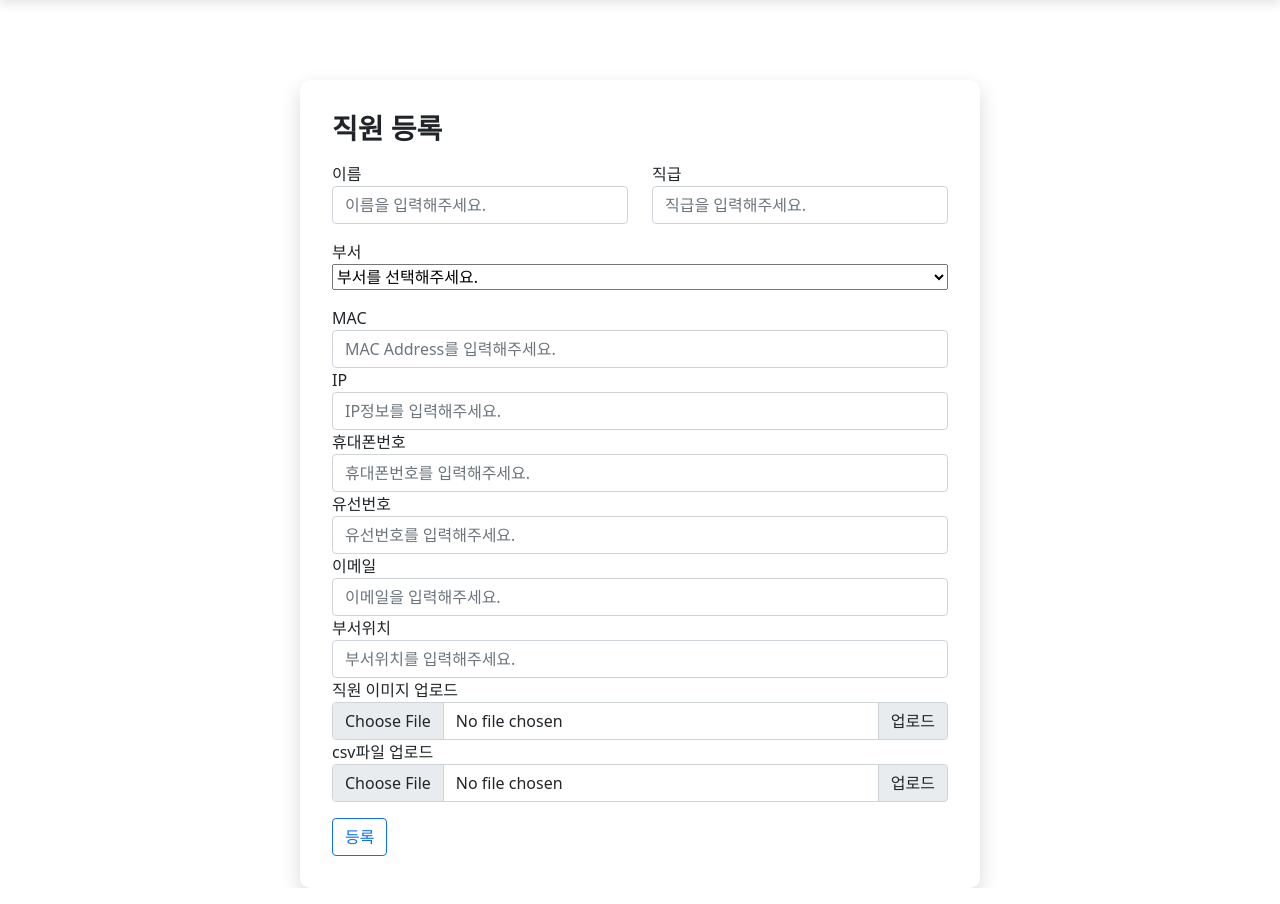
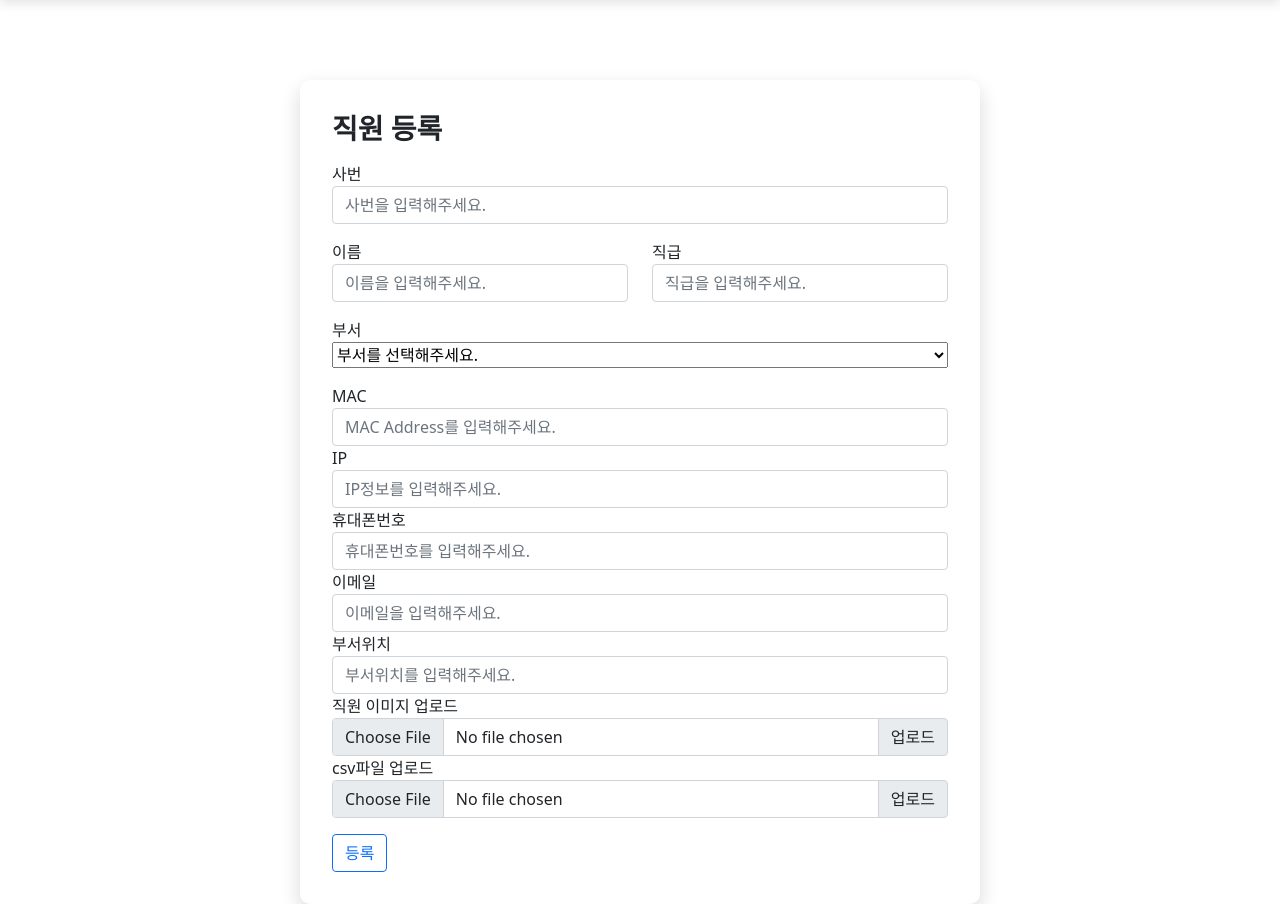
Before and after one commit to kimhyunso/ACLD-Workspace, a Django app: page /addEmp/ in a window 1280 px wide. Shown: the part 56-960 px from the top of the page. Run offline with Django 4.2, Linux system fonts and the light colour scheme; some libraries are stand-ins or nearby versions.

Commit message:
20230615 21:00

```diff
--- a/ACDD/main/templates/app/addDepart.html
+++ b/ACDD/main/templates/app/addDepart.html
@@ -6,6 +6,7 @@ $(document).ready(function() {
 		var demp_name = $("#demp_name").val();
 		var landline = $("#landline").val();
 		var location = $("#location").val();
+
 		var emp_data = {
 			'demp_name' : demp_name,
 			'landline' : landline,
--- a/ACDD/main/templates/app/addEmp.html
+++ b/ACDD/main/templates/app/addEmp.html
@@ -2,41 +2,35 @@
 {% block content %}
 <script>
 $(document).ready(function() {
-	$("#addPartBtn").click(function(){
+	$("#addEmpBtn").click(function(){
 		var emp_name = $("#emp_name").val();
 		var rank = $("#rank").val();
-		var demp_name = $("#demp_name").val();
 		var emp_no = $("#emp_no").val();
 		var MAC = $("#MAC").val();
 		var IP = $("#IP").val();
 		var phone_no = $("#phone_no").val();
-		var landline = $("#landline").val();
 		var email = $("#email").val();
-		var location = $("#location").val();
+		var depmt_no = $("#depmt_no").val();
+
 		var emp_data = {
 			'emp_name' : emp_name,
 			'rank' : rank,
-			'demp_name' : demp_name,
 			'emp_no' : emp_no,
 			'MAC' : MAC,
 			'IP' : IP,
 			'phone_no' : phone_no,
-			'landline' : landline,
 			'email' : email,
-			'location' : location
+			'depmt_no' : depmt_no,
 		}
 
 		$.ajax({
 			type :"POST",
-			url : "{% url 'main:addDepart' %}",
+			url : "{% url 'main:addEmp' %}",
 			headers: { "X-CSRFToken": '{{csrf_token}}' },
 			data : JSON.stringify(emp_data),
 			dataType : "JSON",
 			success : function(response){
-				location.href="{% url 'main:addEmp' %}";
-			},
-      error : fuction(){
-        alert("잘 못된 입력입니다.");
+				alert("테스트123");
 			},
 		});
 	});
@@ -44,11 +38,20 @@ $(document).ready(function() {
 </script>
 
 
-
 <div class="container">
     <div class="input-form-backgroud row">
 		<div class="input-form col-md-12 mx-auto">
 			<h3 class="mb-3"><strong>직원 등록</strong></h3>
+			<div class="row">
+				<div class="col-md-12 mb-3">
+					<label for="emp_no">사번</label>
+					<input type="text" class="form-control" id="emp_no" placeholder="사번을 입력해주세요." value="" required>
+					<div class="invalid-feedback">
+						사번을 입력해주세요.
+					</div>
+				</div>
+			</div>
+
 			<div class="row">
             	<div class="col-md-6 mb-3">
 	              	<label for="emp_name">이름</label>
@@ -69,13 +72,13 @@ $(document).ready(function() {
 
 			<div class="row">
 				<div class="col-md-12 mb-3">
-            <label for="department">부서</label>
-            <select class="custom-select d-block w-100" id="department">
+					<label for="depmt_no">부서</label>
+					<select class="custom-select d-block w-100" id="depmt_no">
 						<option>부서를 선택해주세요.</option>
-                <option value="ai">AI</option>
-                <option value="development">개발</option>
-                <option value="design">디자인</option>
-                <option value="planning">기획</option>
+						<option value="1">AI</option>
+						<option value="2">개발</option>
+						<option value="3">디자인</option>
+						<option value="4">기획</option>
 					</select>
 				</div>
 			</div>
@@ -107,16 +110,6 @@ $(document).ready(function() {
 					<input type="tel" class="form-control" id="phone_no" placeholder="휴대폰번호를 입력해주세요." required>
 					<div class="invalid-feedback">
 					  휴대폰번호를 입력해주세요
-					</div>
-				</div>
-			</div>
-
-			<div class="row">
-				<div class="mb-12">
-					<label for="landline">유선번호</label>
-					<input type="tel" class="form-control" id="landline" placeholder="유선번호를 입력해주세요." required>
-					<div class="invalid-feedback">
-					  유선번호를 입력해주세요
 					</div>
 				</div>
 			</div>
@@ -164,7 +157,7 @@ $(document).ready(function() {
 
 			<div class="row mt-3">
 				<div class="mb-12">
-  					<button id="addBtn" class="btn btn-outline-primary" type="button">등록</button>
+  					<button id="addEmpBtn" class="btn btn-outline-primary" type="button">등록</button>
   				</div>
 			</div>
 		</div>
--- a/ACDD/main/views.py
+++ b/ACDD/main/views.py
@@ -40,29 +40,23 @@ def addEmp(request):
         MAC = reqData['MAC']
         IP = reqData['IP']
         phone_no = reqData['phone_no']
-
         email = reqData['email']
-
+        depmt_no = reqData['depmt_no']
         employee = Employee()
 
-        department['depmt_name'] = demp_name
+        department = Department.objects.get(depmt_no=depmt_no)
 
-        employee['emp_no'] = emp_no
-        employee['depmt_no'] = emp_no
-        employee['emp_name'] = emp_no
-        employee['emp_no'] = emp_no
-        employee['emp_no'] = emp_no
-        employee['emp_no'] = emp_no
-        employee['emp_no'] = emp_no
-        employee['emp_no'] = emp_no
-        employee['emp_no'] = emp_no
-        employee['emp_no'] = emp_no
-        employee['emp_no'] = emp_no
-        employee['emp_no'] = emp_no
-        employee['emp_no'] = emp_no
+        employee.emp_name = emp_name
+        employee.emp_no = emp_no
+        employee.depmt_no = department
+        employee.rank = rank
+        employee.phone_no = phone_no
+        employee.email = email
+        employee.save()
+
+        return JsonResponse(reqData)
 
 
-        return JsonResponse(reqData)
 
 @require_http_methods(['POST', 'GET'])
 def addDepart(request):
```
Lines whose indentation alone changed are shown as unchanged.
